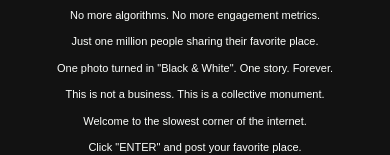
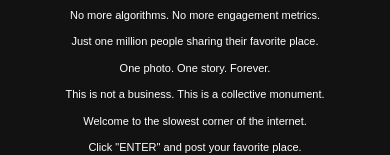
Before and after one commit to haby1977/millionplaces, a plain HTML site: page index.html in a window 390 px wide. Shown: the part 371-526 px from the top of the page. Drawn offline with nearby package versions, Linux system fonts and the light colour scheme; a web font is replaced by a local one.

Commit message:
Fixed responsive mobile

```diff
--- a/index.html
+++ b/index.html
@@ -63,7 +63,7 @@ transform: rotate(360deg);
         <p>We believe the internet lost its soul.</p>
         <p>No more algorithms. No more engagement metrics.</p>
         <p>Just one million people sharing their favorite place.</p>
-        <p>One photo turned in "Black &amp; White". One story. Forever.</p>
+        <p>One photo. One story. Forever.</p>
         <p>This is not a business. This is a collective monument.</p>
         <p>Welcome to the slowest corner of the internet.</p>
         <p>Click "ENTER" and post your favorite place.</p>
```
